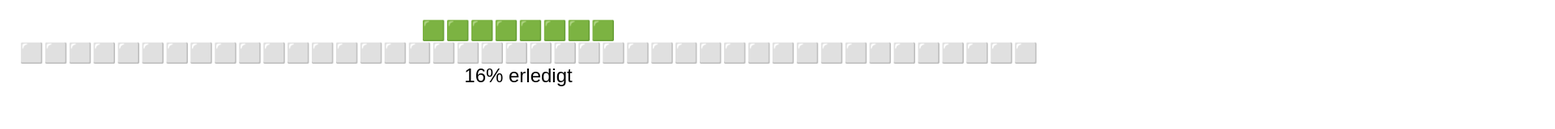
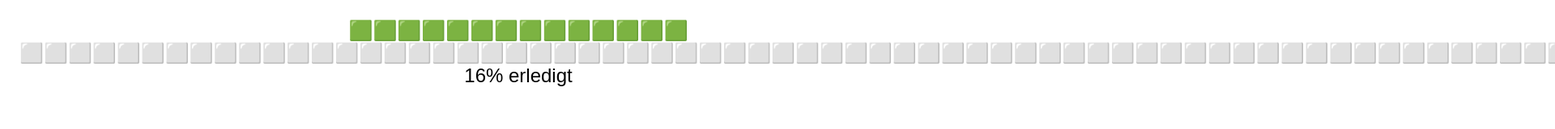
Before and after one commit to JustusHamann/Verbleibende-Tage, a plain HTML site: page index.html in a window 1280 px wide. Shown: the top 160 px of the page at 81% size, 1920 px wide, since content can reach past the window. Drawn offline with Linux system fonts and the light colour scheme.

Commit message:
Update index.html

```diff
--- a/index.html
+++ b/index.html
@@ -23,7 +23,7 @@
 
       const totalDays = Math.floor((end - start) / (1000 * 60 * 60 * 24));
       const passedDays = Math.floor((today - start) / (1000 * 60 * 60 * 24));
-      const barLength = 50; // Anzahl der Kästchen insgesamt
+      const barLength = 84; // Anzahl der Kästchen insgesamt
 
       const progressRatio = Math.min(Math.max(passedDays / totalDays, 0), 1); // immer zwischen 0–1
       const greenCount = Math.round(progressRatio * barLength);
```
